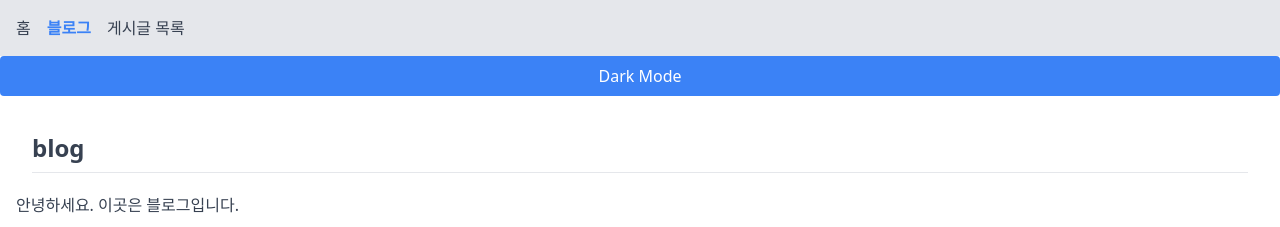
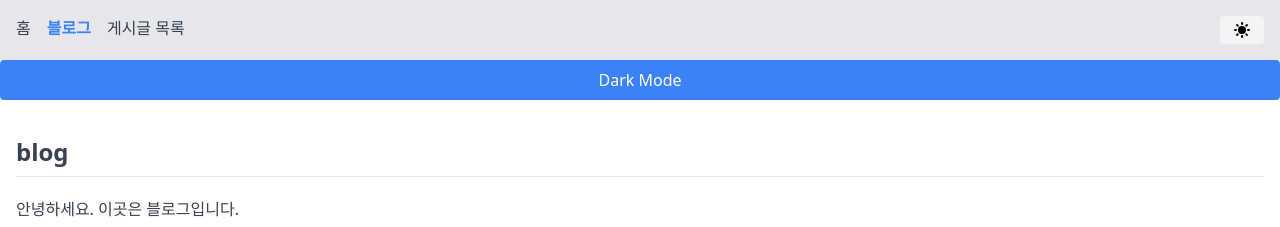
Before and after one commit to jbeat30/react-vite-playground, a React (Vite) app: page /blog in a window 1280 px wide. Shown: the top 227 px of the page. Built offline with nearby package versions, Linux system fonts and the light colour scheme.

Commit message:
style: style 수정

```diff
--- a/src/components/PageTitle.tsx
+++ b/src/components/PageTitle.tsx
@@ -1,12 +1,10 @@
 export default function PageTitle({ title }: { title: string }) {
   return (
-    <section className="bg-white py-[20px] dark:bg-dark">
-      <div className="mx-auto px-4 sm:container">
-        <div className="border-b border-stroke dark:border-dark-3">
-          <h2 className="mb-2 text-2xl font-semibold text-dark dark:text-white">
-            {title}
-          </h2>
-        </div>
+    <section className="bg-white py-[20px] dark:bg-slate-800">
+      <div className="border-b border-stroke dark:border-dark-3">
+        <h2 className="mb-2 text-2xl font-semibold text-dark dark:text-white">
+          {title}
+        </h2>
       </div>
     </section>
   )
--- a/src/components/Spinner.tsx
+++ b/src/components/Spinner.tsx
@@ -1,6 +1,6 @@
 export default function Spinner({ size = 'xl' }: { size?: 'sm' | 'md' | 'lg' | 'xl' }) {
   return (
-    <section className="bg-white py-20 dark:bg-dark">
+    <section className="bg-white py-20 dark:bg-slate-800">
       <div className="container">
         <div className="flex flex-wrap items-center gap-4">
           {size === 'sm' ? (
--- a/src/components/layout/Footer.tsx
+++ b/src/components/layout/Footer.tsx
@@ -1,7 +1,7 @@
 export default function Footer() {
   return (
-    <footer className="bg-gray-200 dark:bg-gray-500 p-4 text-center">
-      <p className="text-gray-700 dark:text-gray-300">풋터 영역</p>
+    <footer className="bg-gray-200 dark:bg-slate-700 p-4 text-center">
+      <p className="text-gray-700 dark:text-white">풋터 영역</p>
     </footer>
   )
 }
--- a/src/components/layout/Header.tsx
+++ b/src/components/layout/Header.tsx
@@ -1,10 +1,12 @@
 import { NavLink } from 'react-router-dom'
+import ThemeToggleButton from '../ThemeToggleButton.tsx'
 
 export default function Header() {
   return (
-    <header className="bg-gray-200 dark:bg-gray-800 p-4">
-      <nav className="container mx-auto">
-        <ul className="flex gap-4">
+    <header className="bg-gray-200 dark:bg-slate-700 p-4">
+      <div className="mx-auto container flex justify-between">
+      <nav>
+        <ul className="flex flex-wrap items-center text-base justify-center gap-4">
           <li className="">
             <NavLink
               to="/"
@@ -31,6 +33,8 @@ export default function Header() {
           </li>
         </ul>
       </nav>
+      <ThemeToggleButton />
+      </div>
     </header>
   )
 }
--- a/src/pages/post/index.tsx
+++ b/src/pages/post/index.tsx
@@ -14,7 +14,7 @@ export default function Post() {
       ) : error ? (
         <div>에러 발생: {error.message}</div>
       ) : (
-        <div className="-mx-4 my-2 flex flex-wrap">
+        <div className="my-2 flex flex-wrap">
           {data && <PostList data={data} />}
         </div>
       )}
```
